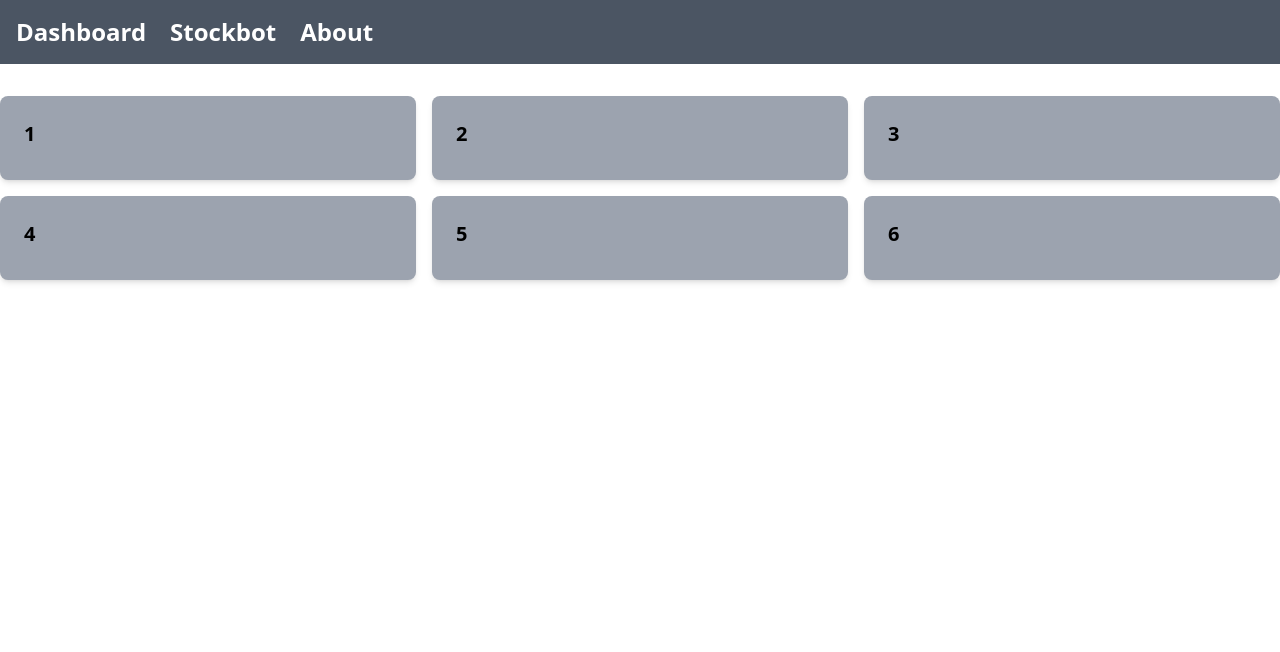
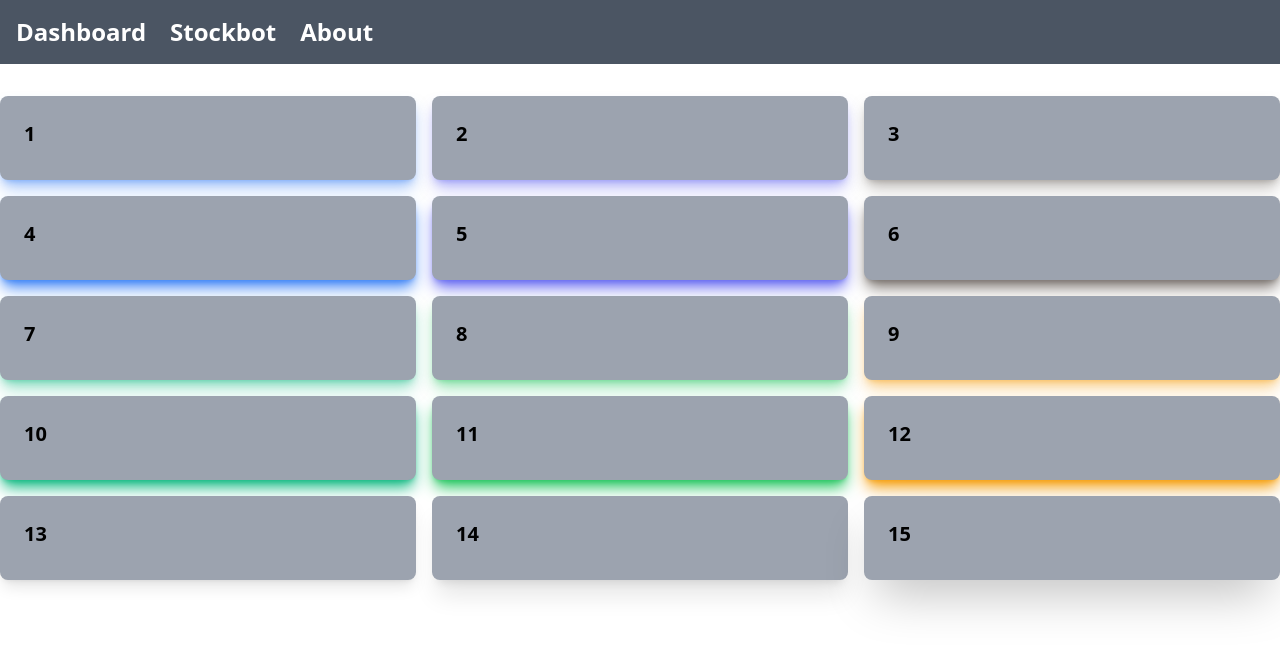
Before and after one commit to therealcyberlord/Blijax-Stockbot, a React (Vite) app in the folder frontend/: page /about in a window 1280 px wide. Shown: the top 652 px of the page. Built offline with nearby package versions, Linux system fonts and the light colour scheme.

Commit message:
created more shadows in the about page

```diff
--- a/frontend/src/pages/About.jsx
+++ b/frontend/src/pages/About.jsx
@@ -2,23 +2,50 @@ const About = () => {
   return (
     <div className="container mx-auto mt-8">
       <div className="grid grid-cols-1 md:grid-cols-2 lg:grid-cols-3 gap-4">
-        <div className="bg-gray-400 p-6 rounded-lg shadow-md transform transition-all hover:scale-105">
+        <div className="bg-gray-400 p-6 rounded-lg shadow-lg shadow-blue-500/50 transform transition-all hover:scale-105">
           <h3 className="text-xl font-bold mb-2">1</h3>
         </div>
-        <div className="bg-gray-400 p-6 rounded-lg shadow-md transform transition-all hover:scale-105">
+        <div className="bg-gray-400 p-6 rounded-lg shadow-lg shadow-indigo-500/50 transform transition-all hover:scale-105">
           <h3 className="text-xl font-bold mb-2">2</h3>
         </div>
-        <div className="bg-gray-400 p-6 rounded-lg shadow-md transform transition-all hover:scale-105">
+        <div className="bg-gray-400 p-6 rounded-lg shadow-lg shadow-stone-500/50 transform transition-all hover:scale-105">
           <h3 className="text-xl font-bold mb-2">3</h3>
         </div>
-        <div className="bg-gray-400 p-6 rounded-lg shadow-md transform transition-all hover:scale-105">
+        <div className="bg-gray-400 p-6 rounded-lg shadow-lg shadow-blue-500 transform transition-all hover:scale-105">
           <h3 className="text-xl font-bold mb-2">4</h3>
         </div>
-        <div className="bg-gray-400 p-6 rounded-lg shadow-md transform transition-all hover:scale-105">
+        <div className="bg-gray-400 p-6 rounded-lg shadow-lg shadow-indigo-500 transform transition-all hover:scale-105">
           <h3 className="text-xl font-bold mb-2">5</h3>
         </div>
-        <div className="bg-gray-400 p-6 rounded-lg shadow-md transform transition-all hover:scale-105">
+        <div className="bg-gray-400 p-6 rounded-lg shadow-lg shadow-stone-500 transform transition-all hover:scale-105">
           <h3 className="text-xl font-bold mb-2">6</h3>
+        </div>
+        <div className="bg-gray-400 p-6 rounded-lg shadow-lg shadow-emerald-500/50 transform transition-all hover:scale-105">
+          <h3 className="text-xl font-bold mb-2">7</h3>
+        </div>
+        <div className="bg-gray-400 p-6 rounded-lg shadow-lg shadow-green-500/50 transform transition-all hover:scale-105">
+          <h3 className="text-xl font-bold mb-2">8</h3>
+        </div>
+        <div className="bg-gray-400 p-6 rounded-lg shadow-lg shadow-amber-500/50 transform transition-all hover:scale-105">
+          <h3 className="text-xl font-bold mb-2">9</h3>
+        </div>
+        <div className="bg-gray-400 p-6 rounded-lg shadow-lg shadow-emerald-500 transform transition-all hover:scale-105">
+          <h3 className="text-xl font-bold mb-2">10</h3>
+        </div>
+        <div className="bg-gray-400 p-6 rounded-lg shadow-lg shadow-green-500 transform transition-all hover:scale-105">
+          <h3 className="text-xl font-bold mb-2">11</h3>
+        </div>
+        <div className="bg-gray-400 p-6 rounded-lg shadow-lg shadow-amber-500 transform transition-all hover:scale-105">
+          <h3 className="text-xl font-bold mb-2">12</h3>
+        </div>
+        <div className="bg-gray-400 p-6 rounded-lg shadow-lg transform transition-all hover:scale-105">
+          <h3 className="text-xl font-bold mb-2">13</h3>
+        </div>
+        <div className="bg-gray-400 p-6 rounded-lg shadow-xl transform transition-all hover:scale-105">
+          <h3 className="text-xl font-bold mb-2">14</h3>
+        </div>
+        <div className="bg-gray-400 p-6 rounded-lg shadow-2xl transform transition-all hover:scale-105">
+          <h3 className="text-xl font-bold mb-2">15</h3>
         </div>
       </div>
     </div>
```
